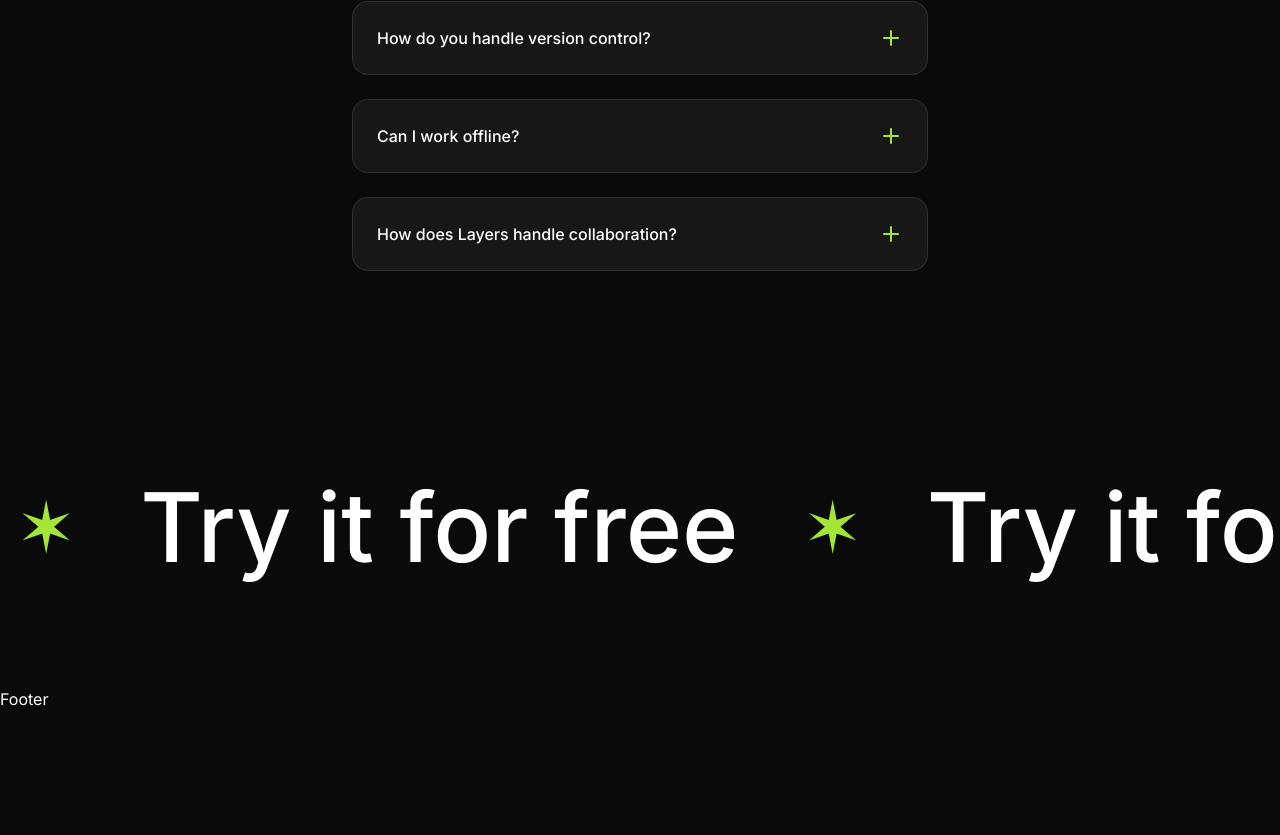
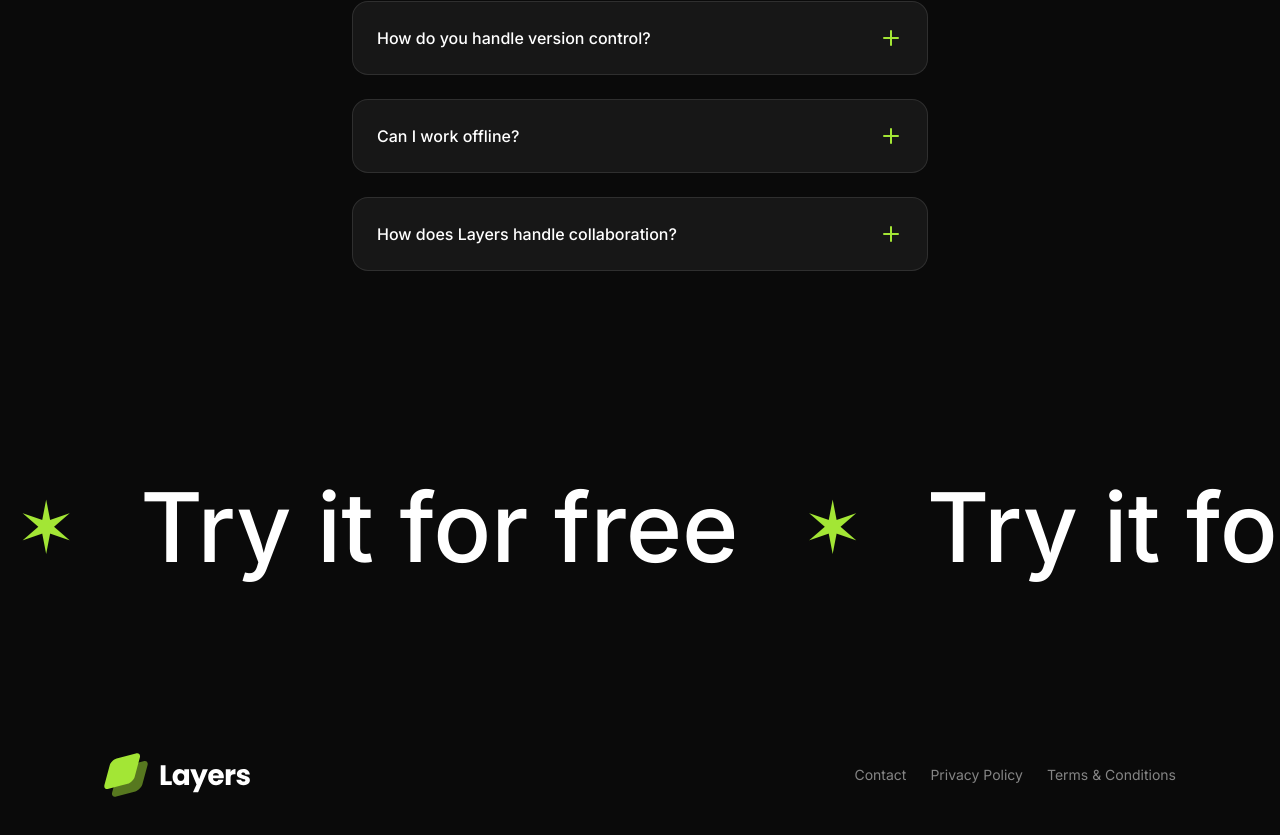
Before and after one commit to Suryansh777777/layers, a Next.js app: page / in a window 1280 px wide. Shown: the part 4550-5385 px from the top of the page. Before the commit the page ends 5261 px from the top, so only its background shows below. Built offline with nearby package versions, Linux system fonts and the light colour scheme.

Commit message:
Add footer

```diff
--- a/src/sections/Footer.tsx
+++ b/src/sections/Footer.tsx
@@ -1,9 +1,35 @@
+import logoImage from "@/assets/images/logo.svg";
+import Image from "next/image";
 const footerLinks = [
-    { href: "#", label: "Contact" },
-    { href: "#", label: "Privacy Policy" },
-    { href: "#", label: "Terms & Conditions" },
+  { href: "#", label: "Contact" },
+  { href: "#", label: "Privacy Policy" },
+  { href: "#", label: "Terms & Conditions" },
 ];
 
 export default function Footer() {
-    return <div>Footer</div>;
+  return (
+    <section className="py-16">
+      <div className="container">
+        <div className="flex flex-col md:flex-row md:justify-between items-center gap-6">
+          <div>
+            <Image src={logoImage} alt="logo" />
+          </div>
+
+          <div>
+            <nav className="flex gap-6">
+              {footerLinks.map((link) => (
+                <a
+                  key={link.href}
+                  href={link.href}
+                  className="text-white/50 text-sm"
+                >
+                  {link.label}
+                </a>
+              ))}
+            </nav>
+          </div>
+        </div>
+      </div>
+    </section>
+  );
 }
```
